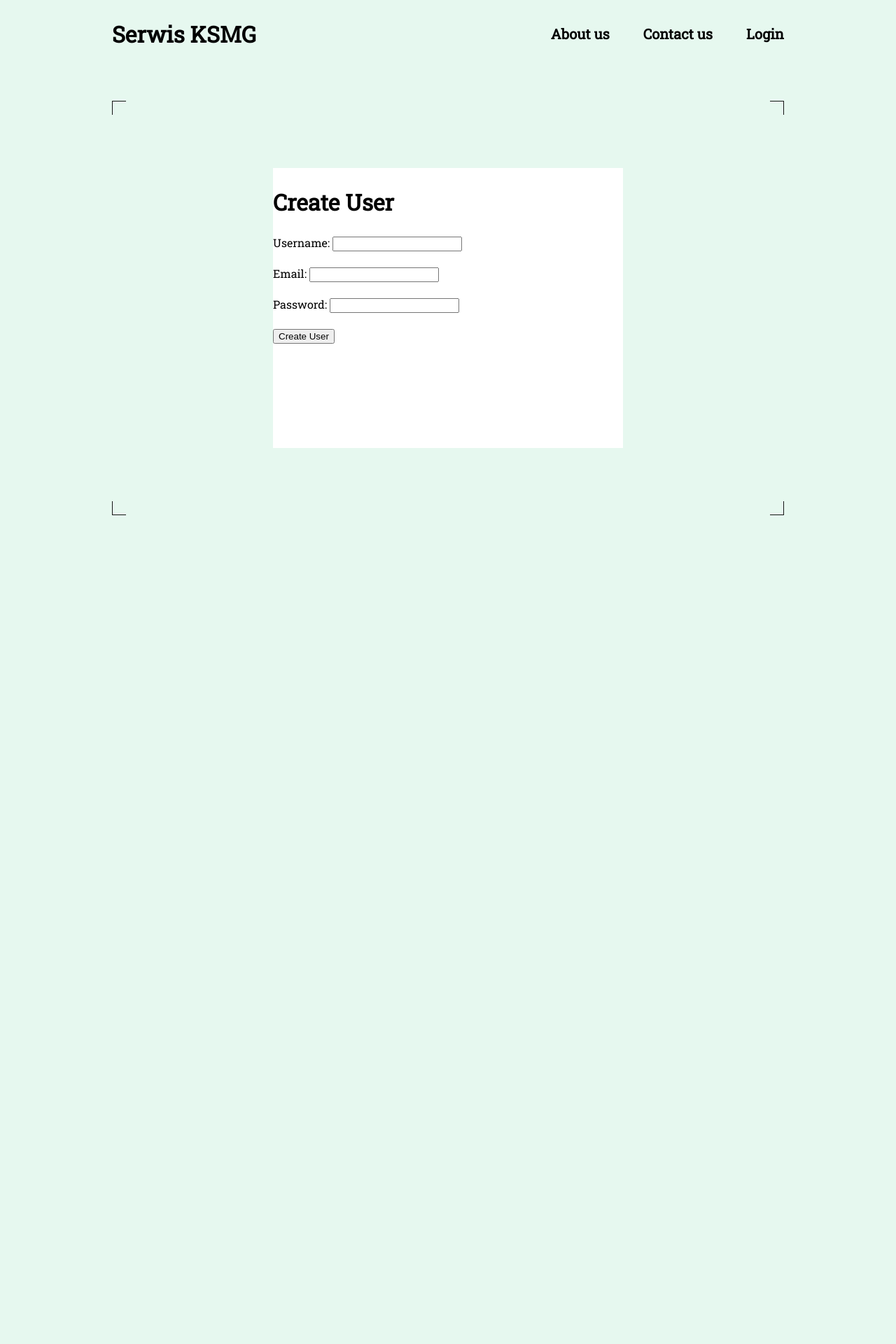
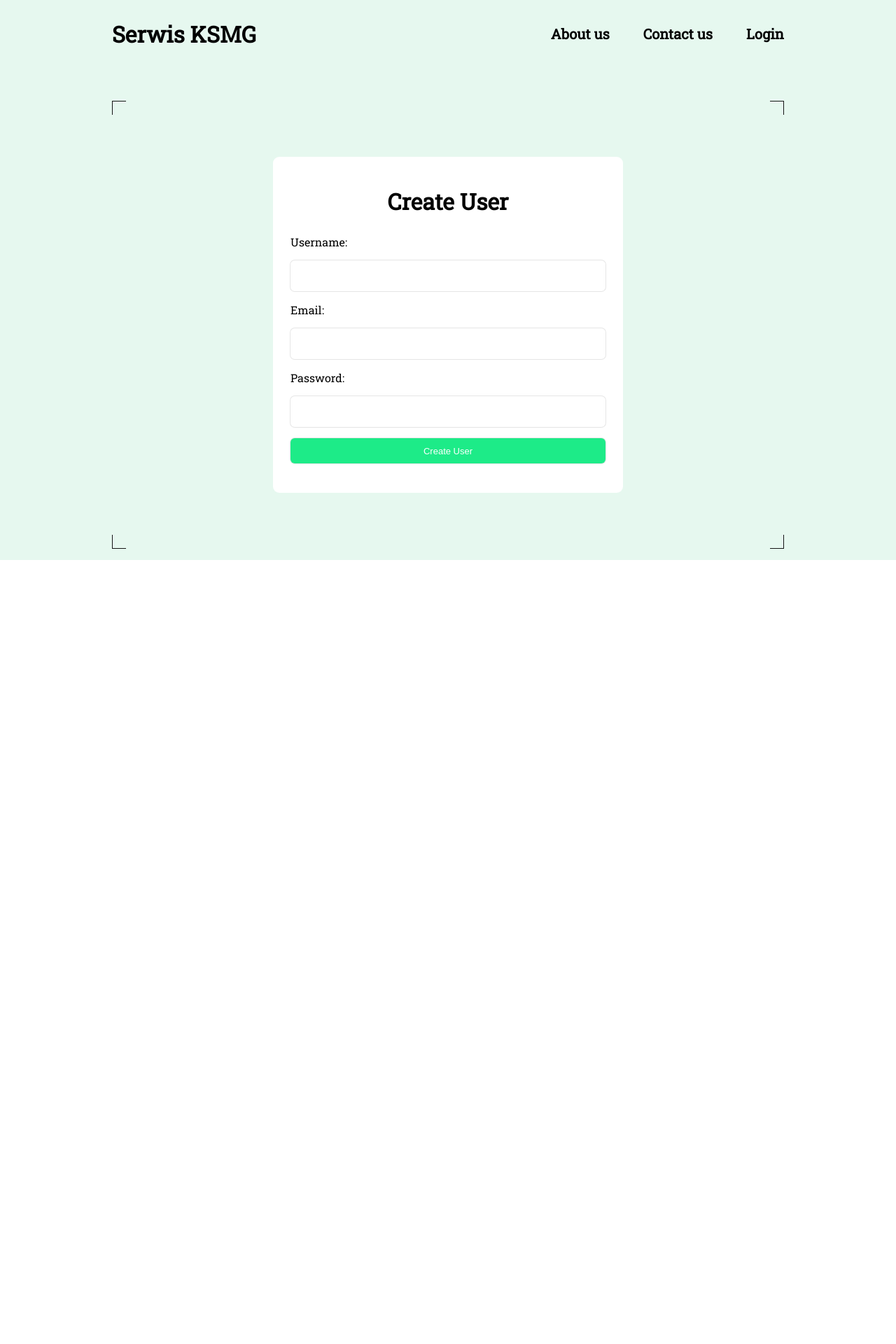
Before and after one commit to S4vyss/serwis-komputerowy, a PHP site: page /serwis-komputerowy/routes/register.php in a window 1280 px wide. Shown: the top 1920 px of the page at 70% size. Before the commit the page ends 736 px from the top, so only its background shows below. Run offline with PHP 8.4, Linux system fonts and the light colour scheme.

Commit message:
able to login and logout, hashing passwords, added a little styling

```diff
--- a/header.php
+++ b/header.php
@@ -2,6 +2,8 @@
     <h2><a href="http://localhost:8080/serwis-komputerowy/index.php">Serwis KSMG</a></h2>
     <div class="menu">
         <?php
+            session_start();
+
             $currentRoute = $_SERVER['REQUEST_URI'];
             $specificRoute = [
                 '/serwis-komputerowy/routes/about.php',
@@ -15,6 +17,22 @@
                 'Register',
                 'Login'
             ];
+
+            if (isset($_SESSION['isLogged'])) {
+                if ($_SESSION['isLogged']) {
+                    $specificRoute = [
+                        '/serwis-komputerowy/routes/about.php',
+                        '/serwis-komputerowy/routes/contact.php',
+                        '/serwis-komputerowy/routes/logout.php'
+                    ];
+                    $specificName = [
+                        'About us',
+                        'Contact us',
+                        'Logout'
+                    ];
+                }
+            }
+
             for ($i = 0; $i < count($specificRoute); $i++) {
                 if ($specificRoute[$i] !== $currentRoute) {
                     echo "<a href='http://localhost:8080{$specificRoute[$i]}'>{$specificName[$i]}</a>";
--- a/index.php
+++ b/index.php
@@ -38,5 +38,10 @@
             <feBlend in="SourceGraphic" in2="monoNoise" mode="screen" />
         </filter>
     </svg>
+    <div style="position: absolute; z-index: -2; left: 15%; top: 30%; transform: rotate(-45deg)">
+        <div class="yellow2 blob2"></div>
+        <div class="red2 blob2"></div>
+        <div class="green2 blob2"></div>
+    </div>
 </body>
 </html>
--- /dev/null
+++ b/routes/logout.php
@@ -0,0 +1,6 @@
+<?php
+    session_start();
+    session_unset();
+
+    header('Location: ../index.php');
+?>
--- a/routes/register.php
+++ b/routes/register.php
@@ -19,31 +19,32 @@
             <h2>Create User</h2>
             <form method="POST" action="register.php">
                 <label for="username">Username:</label>
-                <input type="text" name="username" required><br><br>
-
+                <input type="text" name="username" required>
                 <label for="email">Email:</label>
-                <input type="email" name="email" required><br><br>
-
+                <input type="email" name="email" required>
                 <label for="password">Password:</label>
-                <input type="password" name="password" required><br><br>
-
-                <input type="submit" value="Create User">
+                <input type="password" name="password" required>
+                <input type="submit" class="submit" value="Create User">
             </form>
         </div>
     </div>
     <?php
         if (isset($_POST['username'])) {
             $username = $_POST['username'];
-            $password = $_POST['password'];
+            $password = password_hash($_POST['password'], PASSWORD_DEFAULT);
             $email = $_POST['email'];
 
-            $connection = mysqli_connect('127.0.0.1', 'root', '', 'serwis');
+            $connection = mysqli_connect('127.0.0.1', 'root', '', 'serwis') or die;
             $query = "INSERT INTO user VALUES (NULL, '$username', '$email', '$password')";
             $request = mysqli_query($connection, $query);
 
             if ($request) {
-                echo "<script>alert('Użytkownik zarejestrowany')</script>";
+                echo "<script>
+                         alert('Użytkownik zarejestrowany');
+                         window.location.href = 'http://localhost:8080/serwis-komputerowy/routes/login.php';
+                      </script>";
             }
+            $connection->close();
         }
     ?>
 
--- a/styles/global.css
+++ b/styles/global.css
@@ -8,7 +8,7 @@
 
 
 body {
-  height: 100vh;
+  height: 400vh;
   margin: 0;
 
   display: flex;
@@ -178,7 +230,7 @@ body::before {
   justify-content: space-between;
   align-items: center;
   width: 100%;
-  height: 130%;
+  height: 80vh;
   gap: 3em;
   background:
           linear-gradient(to right, #151515 1px, transparent 1px) 0 0,
--- a/styles/register.css
+++ b/styles/register.css
@@ -9,5 +9,49 @@
 .container {
     background: white;
     width: 500px;
+    height: 480px;
+    display: flex;
+    align-items: center;
+    justify-content: center;
+    flex-direction: column;
+    border-radius: 9px;
+}
+
+.login {
     height: 400px;
 }
+
+.container h2 {
+    padding-top: 0;
+    margin-top: 0;
+}
+
+.container form {
+    display: flex;
+    flex-direction: column;
+    width: 90%;
+    gap: 1em;
+}
+
+form input {
+    padding: 0.25rem 0.75rem;
+    height: 2.25rem;
+    max-height: 10rem;
+    color: rgb(41, 41, 41);
+    font-size: 0.8125rem;
+    border-radius: 0.375rem;
+    border: none;
+    box-shadow: rgba(0, 0, 0, 0.1) 0px 0px 0px 1px;
+    opacity: 1;
+}
+
+form .submit {
+    background: #1DEB88;
+    color: white;
+    cursor: pointer;
+    transition: 0.3s ease;
+}
+
+form .submit:hover {
+    background: #13da7a;
+}
```
Also changed, not shown: other parts of styles/global.css (+52 -0 lines), routes/login.php (+56 -1 lines).
